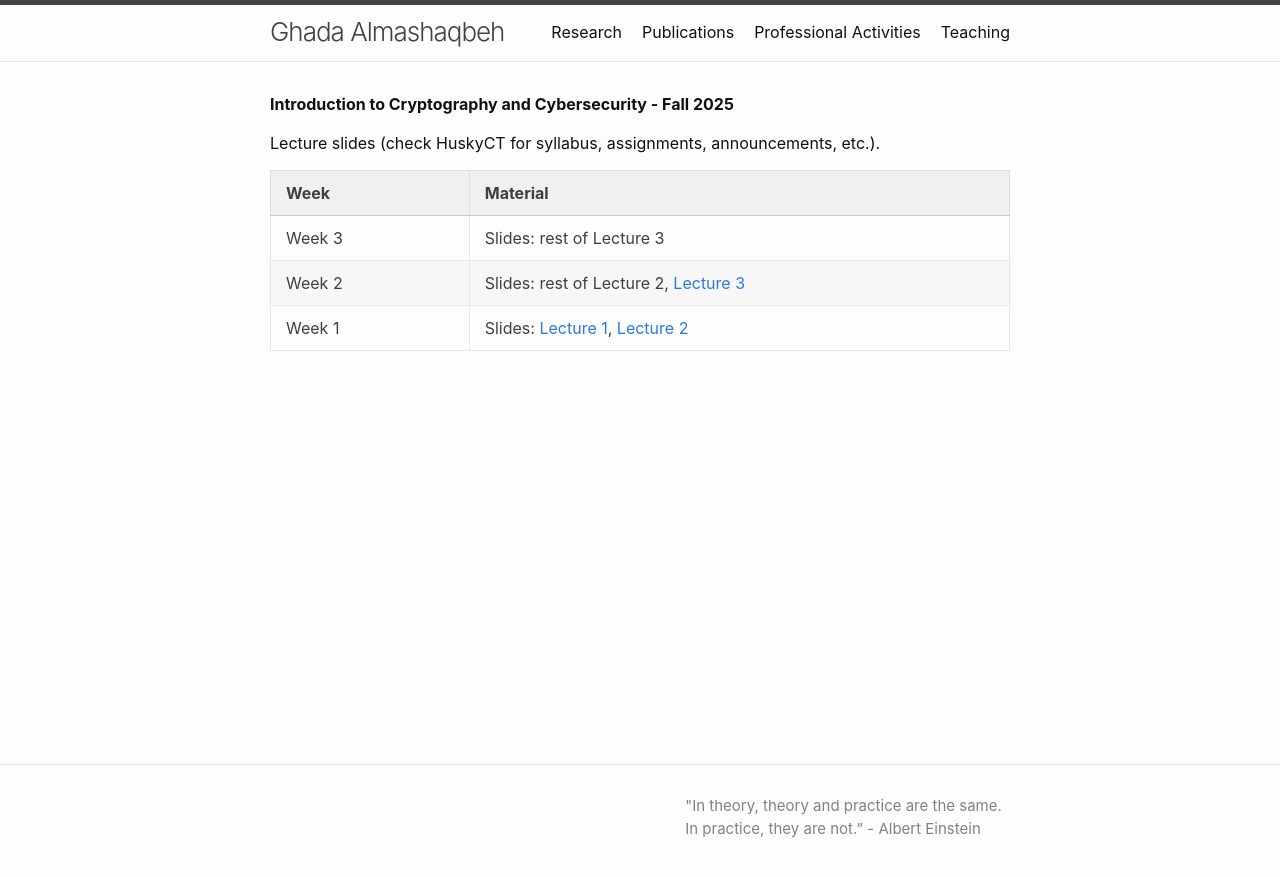
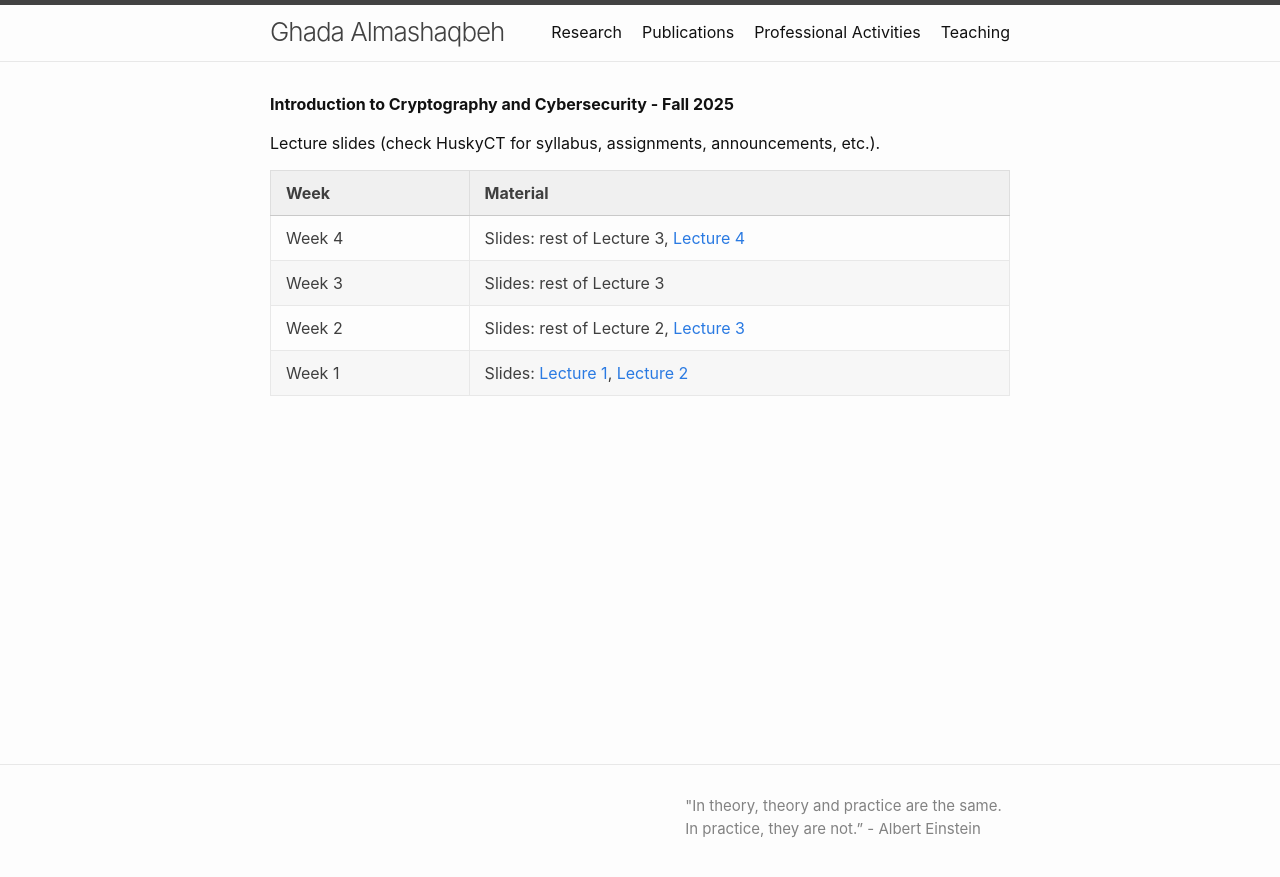
Before and after one commit to GhadaAlmashaqbeh/GhadaAlmashaqbeh.github.io, a Jekyll site: the page built from courses/cse3400-f2025/index.md, in a window 1280 px wide. Shown: the top 877 px of the page. Built offline with Jekyll 4.4.1, drawn with Linux system fonts in a browser that asks for light colours.

Commit message:
add lec 4

```diff
--- a/courses/cse3400-f2025/index.md
+++ b/courses/cse3400-f2025/index.md
@@ -8,6 +8,7 @@ Lecture slides (check HuskyCT for syllabus, assignments, announcements, etc.).
 
 | Week&emsp;&emsp;| Material           |
 |----------|--------------------|
+| Week 4 | Slides: rest of Lecture 3, [Lecture 4](./lecture4.pdf) |
 | Week 3 | Slides: rest of Lecture 3 |
 | Week 2 | Slides: rest of Lecture 2, [Lecture 3](./lecture3.pdf)|
 | Week 1 | Slides: [Lecture 1](./lecture1.pdf), [Lecture 2](./lecture2.pdf)|
```
Also changed, not shown: 3 other files.
